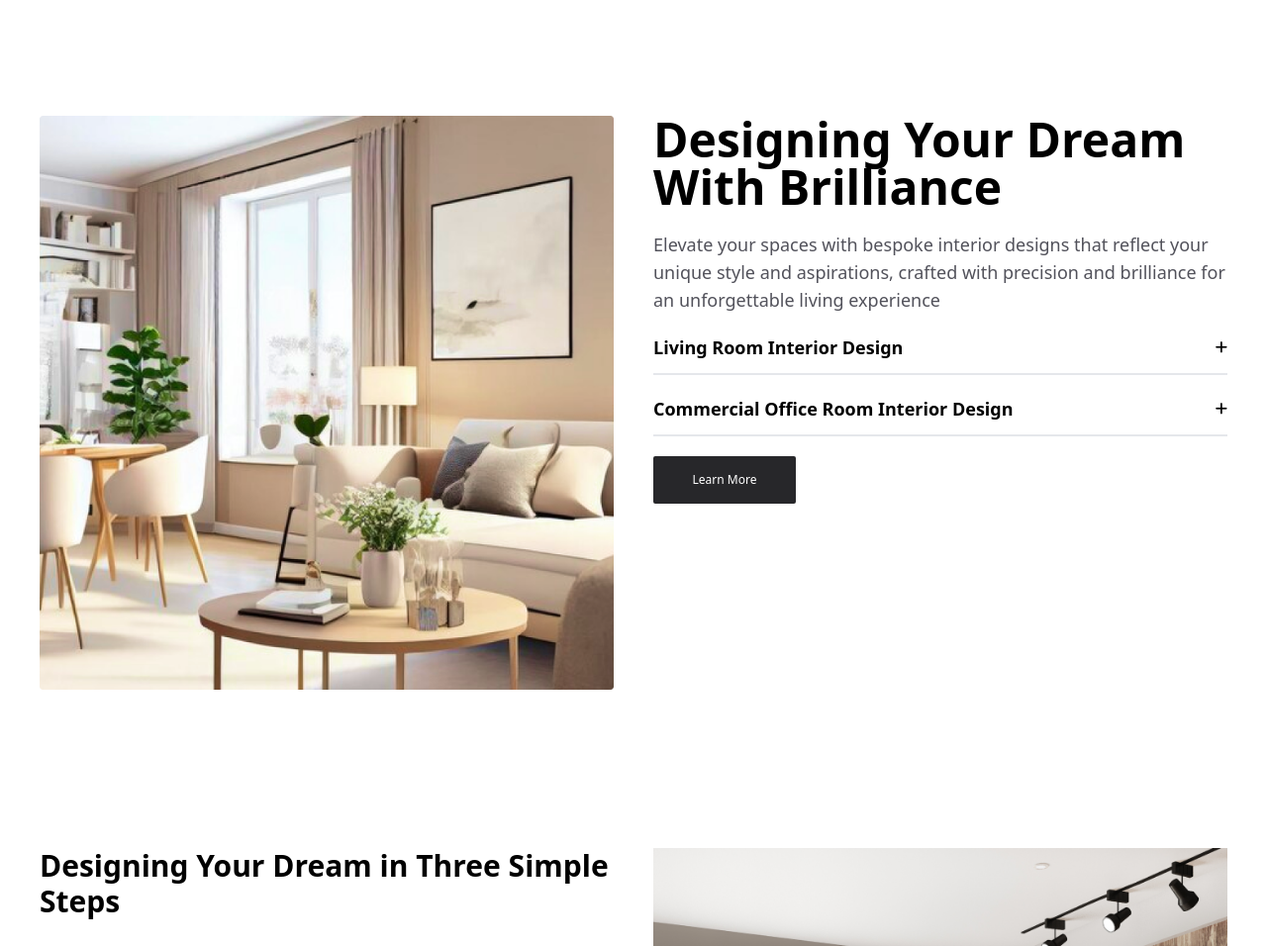
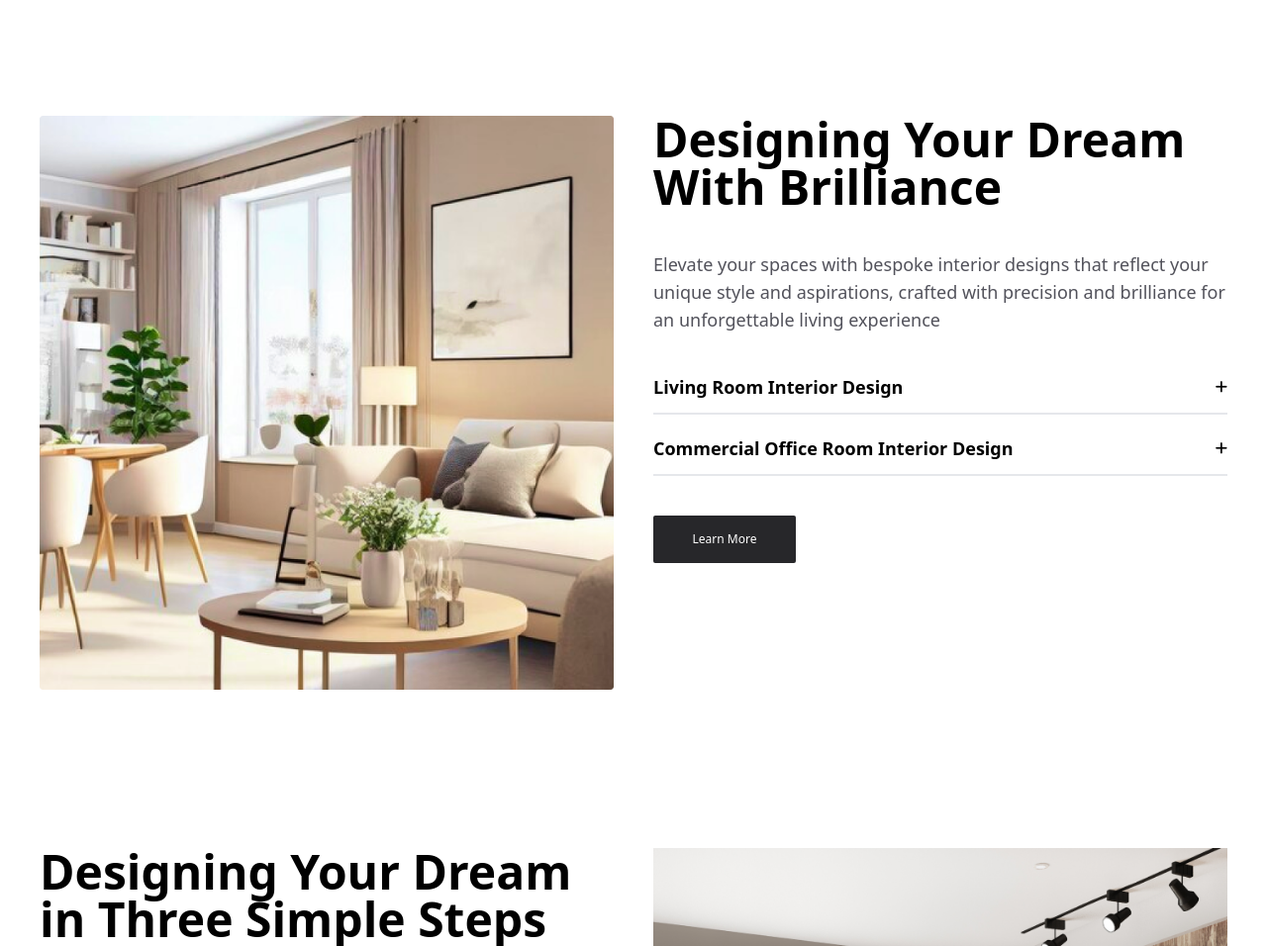
Before and after one commit to Aysha-Kassem/Interior-Design, a website: page index.html in a window 1280 px wide. Shown: the part 1110-2066 px from the top of the page at 99% size. Drawn offline with nearby package versions, Linux system fonts and the light colour scheme.

Commit message:
Update index.html

```diff
--- a/index.html
+++ b/index.html
@@ -132,7 +132,7 @@
         <!-- section 2 : Designing Your Dream With Brilliance -->
         <section class="grid items-start md:grid-cols-2 gap-3 md:gap-10 py-20 px-5 md:px-10">
             <img src="build/IMG/Mask group.png" alt="IMG" class="">
-            <div class="grid gap-5">
+            <div class="grid gap-5 md:gap-10">
                 <h2 class="text-3xl lg:text-5xl font-bold">Designing Your Dream With Brilliance</h2>
                 <p class="text-zinc-600 text-sm lg:text-lg">Elevate your spaces with bespoke interior designs that
                     reflect your
@@ -167,7 +167,7 @@
         <!-- section 3 : Designing Your Dream in Three Simple Steps -->
         <section class="py-20 px-5 md:px-10 grid gap-10 md:grid-cols-2 items-start">
             <div class="grid gap-10">
-                <h2 class="text-3xl font-bold">Designing Your Dream in Three Simple Steps</h2>
+                <h2 class="text-3xl font-bold md:text-5xl">Designing Your Dream in Three Simple Steps</h2>
                 <div class="grid gap-5">
                     <div class="flex gap-7">
                         <div class="flex flex-col gap-3 justify-center items-center">
@@ -216,7 +216,7 @@
             <div class="grid gap-5">
                 <div class="grid grid-cols-2 gap-5">
                     <img src="build/IMG/Mask group (1).png" alt="">
-                    <h2 class="font-bold md:text-3xl lg:text-4xl">What Our Customers Say About Us</h2>
+                    <h2 class="font-bold md:text-5xl lg:text-6xl">What Our Customers Say About Us</h2>
                 </div>
                 <div class="flex gap-3 md:gap-8 text-xs md:text-base">
                     <div class="bg-zinc-100 p-2 w-5 md:w-10 h-5 md:h-10 flex justify-center items-center"><i
```
